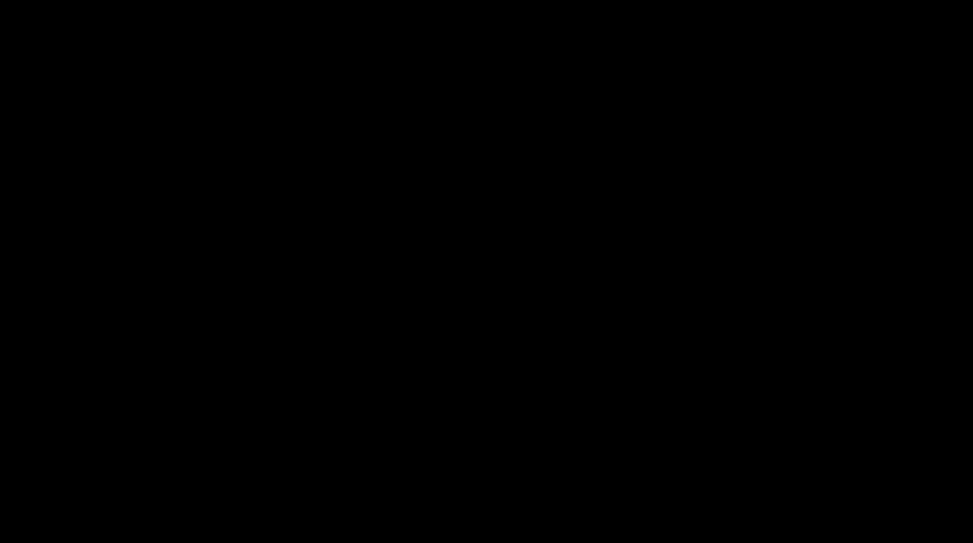
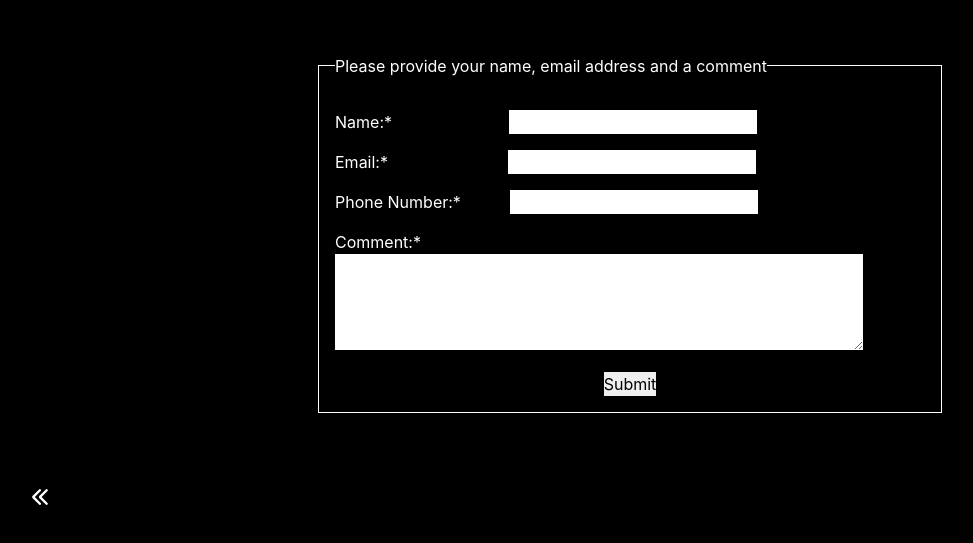
Before and after one commit to nikhil00shinde/portfolio, a Next.js app: page /contactme in a window 1280 px wide. Shown: the part 167-710 px from the top of the page, without its empty margins (10-983 px from the left). Built offline with nearby package versions, Linux system fonts and the light colour scheme.

Commit message:
contact page

```diff
--- a/pages/contactme/index.js
+++ b/pages/contactme/index.js
@@ -1,6 +1,7 @@
-import React from 'react'
+import React,{useEffect, useState} from 'react'
 import classes from "../../styles/contact.module.css";
 import {motion} from "framer-motion";
+import Return from "../skill/Return";
 
 const variant = {
   initial:{height:"0vh"},
@@ -10,6 +11,24 @@
 
 
 function Index() {
+
+  const [submit,setSubmit] = useState(true);
+
+
+  const handleClick = (e)=>{
+    e.preventDefault();
+    setSubmit(false);
+  };
+
+  useEffect(()=>{
+   let id = setTimeout(()=>{
+      setSubmit(true);
+    },3000)
+    return ()=>{
+      clearTimeout(id)
+    }
+  })
+
   return (
     <motion.div
      className={classes.container}
@@ -19,9 +38,35 @@
      exit="exit"
      transition={{duration:2}}
      >
-      <div >
+      <div className={classes.formContainer}>
+       <form onClick={handleClick}>
+         <fieldset className={classes.borderW}>
+           <legend>Please provide your name, email address and a comment</legend>
+           <p className={classes.formP}>
+             <label className={classes.label1}  htmlFor="fname">Name:* </label>
+             <input type="text" id="fname" name="fname" required></input>
+           </p>
+           <p className={classes.formP}>
+             <label className={classes.label2} htmlFor="email">Email:* </label>
+             <input type="text" id="email" name="email" required></input>
+           </p>
+           <p className={classes.formP}>
+             <label className={classes.label3}  htmlFor="phone">Phone Number:* </label>
+             <input type="phone" id="phone" name="phone" required></input>
+           </p>
+           <p className={classes.formP}>
+             <label className={classes.label4} htmlFor="comment">Comment:* </label>
+             <textarea id="comment" name="comment" rows="4" cols="50"></textarea>
+           </p>
+           <p className={classes.submitP}>
+           <input className={classes.submit} type="submit" value="Submit"/>
+           </p>
+           {!submit && <h2 className={classes.heading}>Have a great day!!!</h2>}
+         </fieldset>
 
+       </form>
       </div>
+      <Return/>
     </motion.div>
   )
 }
--- a/pages/skill/Return.js
+++ b/pages/skill/Return.js
@@ -7,7 +7,7 @@
   const router = useRouter();
 
   const handleExit = ()=>{
-    router.push('/')
+    router.push('/');
     }
   return (
     <div className={classes.floater} onClick={handleExit}>
--- a/styles/contact.module.css
+++ b/styles/contact.module.css
@@ -1,4 +1,57 @@
 .container{
   background-color: black;
   width: 100vw;
+  padding: 1rem;
+  display: flex;
+  justify-content: center;
+  align-items: center;
 }
+.formContainer{
+  color: white;
+  width: 50%;
+}
+.borderW{
+  color: white;
+  border: 1px solid white;
+  padding: 1rem;
+
+}
+.submit{
+  color: black;
+}
+.submitP{
+  text-align: center;
+}
+
+.formP{
+  margin: 1rem 0;
+}
+.formP label{
+}
+
+.formP .label1{
+  margin-right: 7rem;
+}
+
+.formP .label2{
+  margin-right: 7.2rem;
+}
+
+.formP .label3{
+  margin-right: 2.8rem;
+}
+
+.formP .label4{
+  margin-right: 5rem;
+}
+
+.heading{
+  color: white;
+}
+
+
+@media screen and (max-width:750px) {
+  .formContainer{
+    width: 100%;
+  }
+}
```
